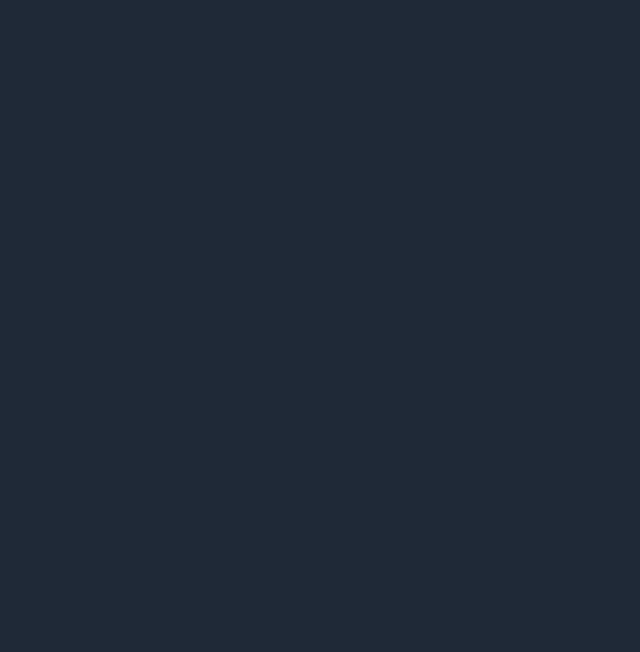
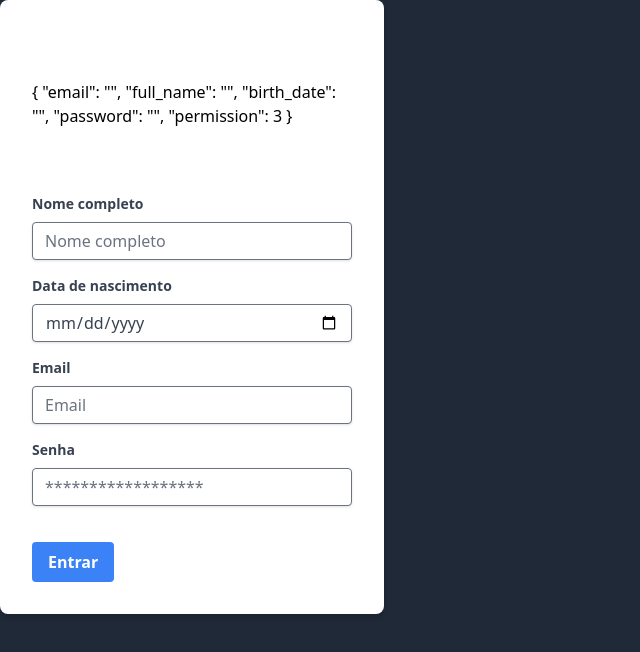
Before and after one commit to Leo-BM/projeto-empreendedor-ads, a Vue app: page /registro in a window 1280 px wide. Before the commit this address had no page. Shown: the top 652 px of the page, without its empty margins (0-640 px from the left). Built offline with nearby package versions, Linux system fonts and the light colour scheme.

Commit message:
Add página de registre-se

```diff
--- /dev/null
+++ b/src/Views/Registration.vue
@@ -0,0 +1,133 @@
+<template>
+  <div class="bg-white p-8 rounded-lg shadow-md w-96">
+    <h1 class="text-2xl font-bold mb-4">Registre-se</h1>
+    <span class="text-black">{{ registrationForm }}</span>
+
+    <!-- Mensagem de erro geral -->
+    <div
+      class="bg-red-100 border border-red-400 text-red-700 px-4 py-3 rounded relative mb-4 invisible"
+      :class="{ '!visible': registrationFailMessage.length != 1 }"
+      id="generalError"
+    >
+      <span class="block sm:inline">{{ registrationFailMessage }}</span>
+    </div>
+
+    <!-- Campo de nome completo -->
+    <div class="mb-4">
+      <label class="block text-gray-700 text-sm font-bold mb-2" for="full_name">
+        Nome completo
+      </label>
+      <input
+        class="shadow appearance-none border rounded w-full py-2 px-3 text-gray-700 leading-tight focus:outline-none focus:shadow-outline"
+        id="full_name"
+        v-model="registrationForm.full_name"
+        type="text"
+        placeholder="Nome completo"
+      />
+    </div>
+
+    <!-- Campo de data de nascimento -->
+    <div class="mb-4">
+      <label
+        class="block text-gray-700 text-sm font-bold mb-2"
+        for="birth_date"
+      >
+        Data de nascimento
+      </label>
+      <input
+        class="shadow appearance-none border rounded w-full py-2 px-3 text-gray-700 leading-tight focus:outline-none focus:shadow-outline"
+        id="birth_date"
+        v-model="registrationForm.birth_date"
+        type="date"
+        placeholder="Data de nascimento"
+      />
+    </div>
+
+    <!-- Campo de e-mail -->
+    <div class="mb-4">
+      <label class="block text-gray-700 text-sm font-bold mb-2" for="email">
+        Email
+      </label>
+      <input
+        class="shadow appearance-none border rounded w-full py-2 px-3 text-gray-700 leading-tight focus:outline-none focus:shadow-outline"
+        id="email"
+        v-model="registrationForm.email"
+        type="email"
+        placeholder="Email"
+      />
+    </div>
+
+    <!-- Campo de senha -->
+    <div class="mb-6">
+      <label class="block text-gray-700 text-sm font-bold mb-2" for="password">
+        Senha
+      </label>
+      <input
+        class="shadow appearance-none border rounded w-full py-2 px-3 text-gray-700 mb-3 leading-tight focus:outline-none focus:shadow-outline"
+        id="password"
+        type="password"
+        v-model="registrationForm.password"
+        placeholder="******************"
+      />
+      <!-- Mensagem de erro para senha -->
+      <p class="text-red-500 text-xs italic hidden" id="passwordError">
+        Sua senha está incorreta.
+      </p>
+    </div>
+
+    <div class="flex items-center justify-between">
+      <button
+        @click="submitRegistration"
+        class="bg-blue-500 hover:bg-blue-700 text-white font-bold py-2 px-4 rounded focus:outline-none focus:shadow-outline disabled:bg-slate-400"
+        :disabled="processingRegistration == true"
+        type="button"
+      >
+        Entrar
+      </button>
+    </div>
+  </div>
+</template>
+
+<script setup>
+import { ref } from "vue";
+import axios from "axios";
+import { useRouter } from "vue-router";
+
+const registrationFailMessage = ref(".");
+const processingRegistration = ref(false);
+
+const router = useRouter();
+
+const registrationForm = ref({
+  email: "",
+  full_name: "",
+  birth_date: "",
+  password: "",
+  permission: 3,
+});
+
+function submitRegistration() {
+  processingRegistration.value = true;
+  axios
+    .post("http://127.0.0.1:3000/v1/user/create", registrationForm.value, {
+      headers: {
+        Authorization:
+          "6wDt7ENG4NuwOftlxZWdipfMIGiCIlXsLbqXISICK7RxD0jrbG5eF8jeyng33J9j7utpUV8JotExKkeieNit8woeysdj2dEbXr6jUk1zgnR4cnXIUN4lySymGcIAtHtl",
+      },
+    })
+    .then((response) => {
+      router.push({ name: "DashboardView" });
+    })
+    .catch((error) => {
+      registrationFailMessage.value = error.response.data.mensagem;
+      setTimeout(() => {
+        registrationFailMessage.value = ".";
+      }, 3000);
+    })
+    .finally(() => {
+      processingRegistration.value = false;
+    });
+}
+</script>
+
+<style scoped></style>
--- a/src/routes.js
+++ b/src/routes.js
@@ -1,11 +1,13 @@
 import { createRouter, createWebHistory } from "vue-router";
 import LoginPage from "./Views/LoginPage.vue";
+import RegistrationPage from "./Views/Registration.vue";
 import HomeView from "./Views/Site/Home.vue";
 import DashboardView from "./Views/Admin/Dashboard.vue";
 
 const routes = [
   { path: "/", component: HomeView, name: "homePage" },
   { path: "/acesso", component: LoginPage, name: "loginPage" },
+  { path: "/registro", component: RegistrationPage, name: "registrationPage" },
   { path: "/painel", component: DashboardView, name: "DashboardView" },
 ];
 
```
